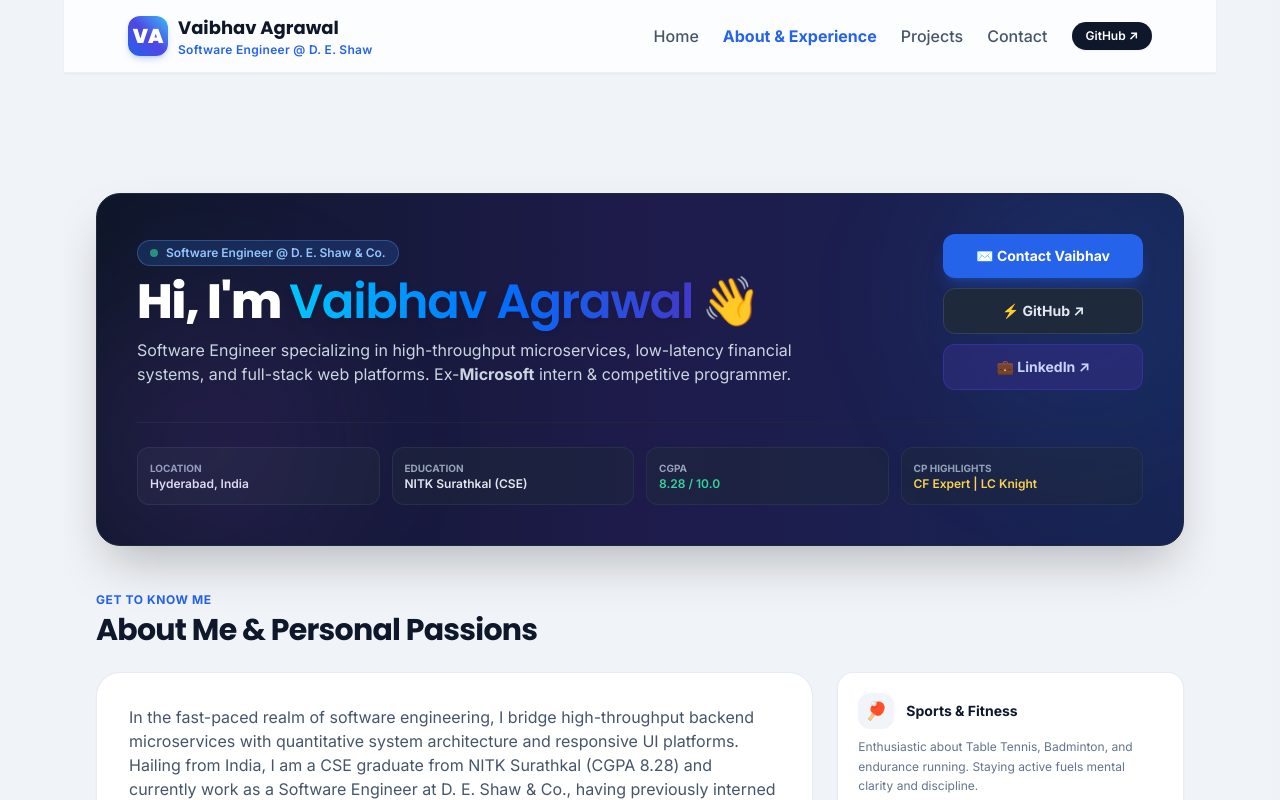
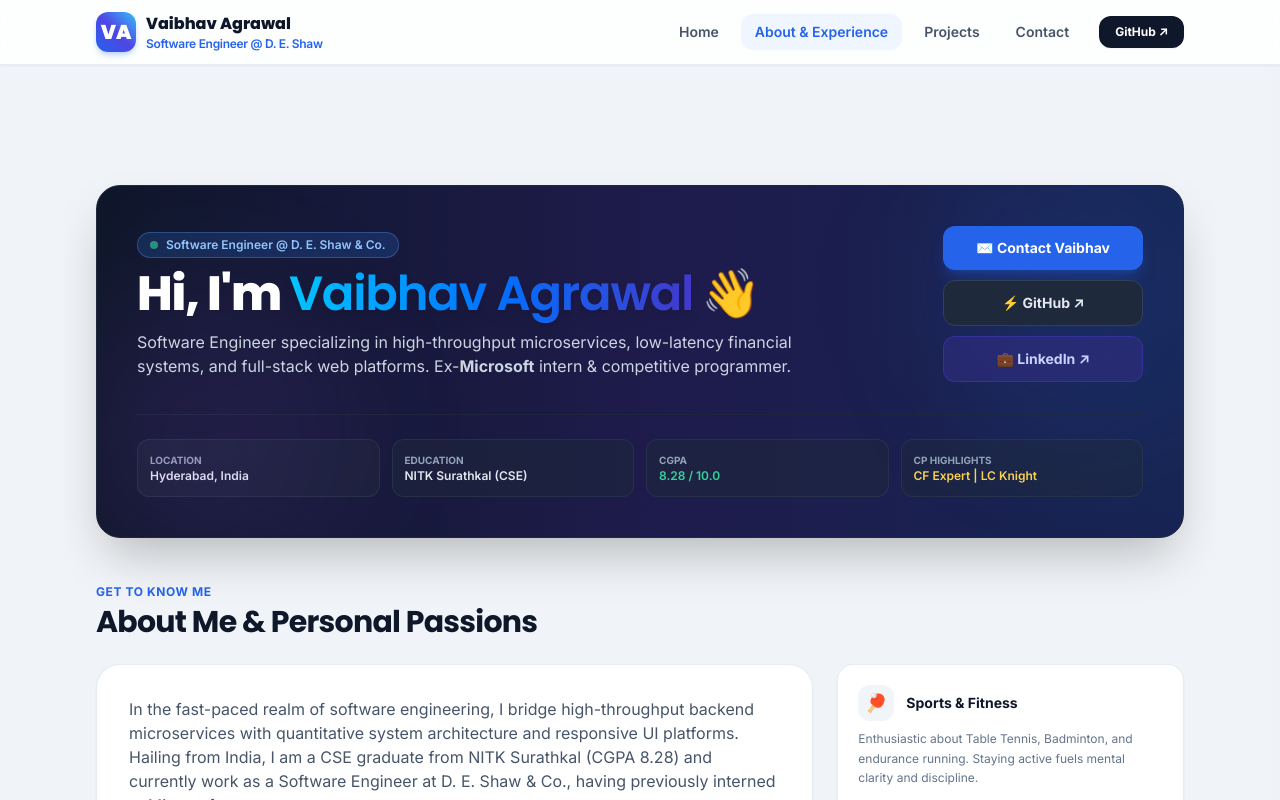
Before and after one commit to VaibhavNITK/Portfolio, a React (Vite) app: page /about in a window 1280 px wide. Shown: the top 800 px of the page. Built offline with nearby package versions, Linux system fonts and the light colour scheme; no server answers.

Commit message:
style: overhaul Navbar component with responsive mobile drawer navigation and floating glassmorphism

```diff
--- a/src/components/Navbar.jsx
+++ b/src/components/Navbar.jsx
@@ -1,56 +1,83 @@
-import { useState } from "react";
-import { NavLink } from "react-router-dom";
+import { useState, useEffect } from "react";
+import { NavLink, useLocation } from "react-router-dom";
 
 const Navbar = () => {
   const [isMobileMenuOpen, setIsMobileMenuOpen] = useState(false);
+  const location = useLocation();
 
-  const closeMenu = () => setIsMobileMenuOpen(false);
+  // Close mobile menu automatically on route change
+  useEffect(() => {
+    setIsMobileMenuOpen(false);
+  }, [location]);
 
   return (
-    <header className='header backdrop-blur-md bg-white/90 border-b border-slate-200/60 shadow-sm sticky top-0 z-50 transition-all'>
-      <div className="w-full max-w-5xl mx-auto flex items-center justify-between">
+    <header className="sticky top-0 z-50 w-full bg-white/85 backdrop-blur-md border-b border-slate-200/80 shadow-sm transition-all">
+      <div className="max-w-6xl mx-auto px-4 sm:px-8 py-3 flex items-center justify-between">
         {/* Brand / Logo */}
         <NavLink
-          to='/'
-          onClick={closeMenu}
-          className='flex items-center gap-2.5 font-bold text-slate-800 hover:opacity-90 transition-opacity'
+          to="/"
+          className="flex items-center gap-2.5 font-bold text-slate-800 hover:opacity-90 transition-opacity min-w-0"
         >
-          <div className='w-10 h-10 rounded-xl bg-gradient-to-tr from-blue-600 via-indigo-600 to-sky-400 flex items-center justify-center text-white font-poppins font-black text-xl shadow-md shadow-blue-500/25 shrink-0'>
+          <div className="w-9 h-9 sm:w-10 sm:h-10 rounded-xl bg-gradient-to-tr from-blue-600 via-indigo-600 to-sky-400 flex items-center justify-center text-white font-poppins font-black text-lg sm:text-xl shadow-md shadow-blue-500/25 shrink-0">
             VA
           </div>
-          <div className='flex flex-col text-left'>
-            <span className='font-poppins font-bold text-slate-900 leading-tight text-base sm:text-lg'>
+          <div className="flex flex-col text-left truncate">
+            <span className="font-poppins font-extrabold text-slate-900 leading-tight text-sm sm:text-base truncate">
               Vaibhav Agrawal
             </span>
-            <span className='text-[10px] sm:text-xs font-semibold text-blue-600 tracking-wide'>
+            <span className="text-[10px] sm:text-xs font-semibold text-blue-600 tracking-tight truncate">
               Software Engineer @ D. E. Shaw
             </span>
           </div>
         </NavLink>
 
         {/* Desktop Navigation */}
-        <nav className='hidden md:flex text-sm sm:text-base gap-6 font-medium items-center'>
+        <nav className="hidden md:flex items-center gap-2 text-sm font-semibold">
           <NavLink
-            to='/'
-            className={({ isActive }) => isActive ? "text-blue-600 font-bold" : "text-slate-600 hover:text-blue-600 transition-colors" }
+            to="/"
+            className={({ isActive }) =>
+              `px-3.5 py-2 rounded-xl transition-all ${
+                isActive
+                  ? "bg-blue-50 text-blue-600 shadow-xs"
+                  : "text-slate-600 hover:text-blue-600 hover:bg-slate-50"
+              }`
+            }
           >
             Home
           </NavLink>
           <NavLink
-            to='/about'
-            className={({ isActive }) => isActive ? "text-blue-600 font-bold" : "text-slate-600 hover:text-blue-600 transition-colors" }
+            to="/about"
+            className={({ isActive }) =>
+              `px-3.5 py-2 rounded-xl transition-all ${
+                isActive
+                  ? "bg-blue-50 text-blue-600 shadow-xs"
+                  : "text-slate-600 hover:text-blue-600 hover:bg-slate-50"
+              }`
+            }
           >
             About & Experience
           </NavLink>
           <NavLink
-            to='/projects'
-            className={({ isActive }) => isActive ? "text-blue-600 font-bold" : "text-slate-600 hover:text-blue-600 transition-colors" }
+            to="/projects"
+            className={({ isActive }) =>
+              `px-3.5 py-2 rounded-xl transition-all ${
+                isActive
+                  ? "bg-blue-50 text-blue-600 shadow-xs"
+                  : "text-slate-600 hover:text-blue-600 hover:bg-slate-50"
+              }`
+            }
           >
             Projects
           </NavLink>
           <NavLink
-            to='/contact'
-            className={({ isActive }) => isActive ? "text-blue-600 font-bold" : "text-slate-600 hover:text-blue-600 transition-colors" }
+            to="/contact"
+            className={({ isActive }) =>
+              `px-3.5 py-2 rounded-xl transition-all ${
+                isActive
+                  ? "bg-blue-50 text-blue-600 shadow-xs"
+                  : "text-slate-600 hover:text-blue-600 hover:bg-slate-50"
+              }`
+            }
           >
             Contact
           </NavLink>
@@ -59,7 +86,7 @@ const Navbar = () => {
             href="https://github.com/VaibhavNITK"
             target="_blank"
             rel="noopener noreferrer"
-            className="inline-flex items-center gap-1.5 px-3.5 py-1.5 rounded-full text-xs font-semibold bg-slate-900 text-white hover:bg-slate-800 transition-all shadow-sm"
+            className="ml-2 inline-flex items-center gap-1.5 px-4 py-2 rounded-xl text-xs font-bold bg-slate-900 text-white hover:bg-slate-800 shadow-sm transition-all active:scale-95"
           >
             GitHub ↗
           </a>
@@ -69,85 +96,97 @@ const Navbar = () => {
         <button
           type="button"
           onClick={() => setIsMobileMenuOpen(!isMobileMenuOpen)}
-          aria-label="Toggle Navigation Menu"
-          className="md:hidden p-2 rounded-xl text-slate-700 hover:bg-slate-100 focus:outline-none focus:ring-2 focus:ring-blue-500/50"
+          aria-label="Toggle Menu"
+          className="md:hidden p-2.5 rounded-xl text-slate-700 hover:bg-slate-100/80 active:bg-slate-200 transition-colors focus:outline-none"
         >
           {isMobileMenuOpen ? (
             <svg className="w-6 h-6" fill="none" stroke="currentColor" viewBox="0 0 24 24">
-              <path strokeLinecap="round" strokeLinejoin="round" strokeWidth="2" d="M6 18L18 6M6 6l12 12" />
+              <path strokeLinecap="round" strokeLinejoin="round" strokeWidth="2.5" d="M6 18L18 6M6 6l12 12" />
             </svg>
           ) : (
             <svg className="w-6 h-6" fill="none" stroke="currentColor" viewBox="0 0 24 24">
-              <path strokeLinecap="round" strokeLinejoin="round" strokeWidth="2" d="M4 6h16M4 12h16M4 18h16" />
+              <path strokeLinecap="round" strokeLinejoin="round" strokeWidth="2.5" d="M4 6h16M4 12h16M4 18h16" />
             </svg>
           )}
         </button>
       </div>
 
-      {/* Mobile Drawer Navigation */}
+      {/* Mobile Drawer Navigation Card */}
       {isMobileMenuOpen && (
-        <div className="md:hidden border-t border-slate-200/80 bg-white/95 backdrop-blur-lg px-4 pt-3 pb-6 space-y-3 shadow-lg animate-in slide-in-from-top duration-200">
+        <div className="md:hidden border-t border-slate-200/80 bg-white/95 backdrop-blur-xl px-4 pt-3 pb-6 space-y-2 shadow-xl animate-in slide-in-from-top duration-200">
           <NavLink
-            to='/'
-            onClick={closeMenu}
+            to="/"
             className={({ isActive }) =>
-              `block px-4 py-2.5 rounded-xl font-semibold text-sm ${
-                isActive ? "bg-blue-50 text-blue-600" : "text-slate-700 hover:bg-slate-50"
+              `flex items-center justify-between px-4 py-3 rounded-2xl font-bold text-sm transition-all ${
+                isActive
+                  ? "bg-blue-600 text-white shadow-md shadow-blue-500/25"
+                  : "text-slate-700 bg-slate-50 hover:bg-slate-100"
               }`
             }
           >
-            🏠 Home (3D Canvas)
+            <span>🏠 Home (3D Canvas)</span>
+            <span className="text-xs opacity-70">➔</span>
           </NavLink>
+
           <NavLink
-            to='/about'
-            onClick={closeMenu}
+            to="/about"
             className={({ isActive }) =>
-              `block px-4 py-2.5 rounded-xl font-semibold text-sm ${
-                isActive ? "bg-blue-50 text-blue-600" : "text-slate-700 hover:bg-slate-50"
+              `flex items-center justify-between px-4 py-3 rounded-2xl font-bold text-sm transition-all ${
+                isActive
+                  ? "bg-blue-600 text-white shadow-md shadow-blue-500/25"
+                  : "text-slate-700 bg-slate-50 hover:bg-slate-100"
               }`
             }
           >
-            👨‍💻 About & Experience
+            <span>👨‍💻 About & Experience</span>
+            <span className="text-xs opacity-70">➔</span>
           </NavLink>
+
           <NavLink
-            to='/projects'
-            onClick={closeMenu}
+            to="/projects"
             className={({ isActive }) =>
-              `block px-4 py-2.5 rounded-xl font-semibold text-sm ${
-                isActive ? "bg-blue-50 text-blue-600" : "text-slate-700 hover:bg-slate-50"
+              `flex items-center justify-between px-4 py-3 rounded-2xl font-bold text-sm transition-all ${
+                isActive
+                  ? "bg-blue-600 text-white shadow-md shadow-blue-500/25"
+                  : "text-slate-700 bg-slate-50 hover:bg-slate-100"
               }`
             }
           >
-            🚀 Featured Projects
+            <span>🚀 Featured Projects</span>
+            <span className="text-xs opacity-70">➔</span>
           </NavLink>
+
           <NavLink
-            to='/contact'
-            onClick={closeMenu}
+            to="/contact"
             className={({ isActive }) =>
-              `block px-4 py-2.5 rounded-xl font-semibold text-sm ${
-                isActive ? "bg-blue-50 text-blue-600" : "text-slate-700 hover:bg-slate-50"
+              `flex items-center justify-between px-4 py-3 rounded-2xl font-bold text-sm transition-all ${
+                isActive
+                  ? "bg-blue-600 text-white shadow-md shadow-blue-500/25"
+                  : "text-slate-700 bg-slate-50 hover:bg-slate-100"
               }`
             }
           >
-            💬 Contact Vaibhav
+            <span>💬 Contact Vaibhav</span>
+            <span className="text-xs opacity-70">➔</span>
           </NavLink>
 
-          <div className="pt-2 flex items-center justify-between gap-3 border-t border-slate-100">
+          {/* Quick Action Profile Buttons */}
+          <div className="pt-3 grid grid-cols-2 gap-2.5 border-t border-slate-100 mt-2">
             <a
               href="https://github.com/VaibhavNITK"
               target="_blank"
               rel="noopener noreferrer"
-              className="flex-1 py-2 text-center rounded-xl bg-slate-900 text-white font-semibold text-xs"
+              className="py-2.5 px-3 text-center rounded-xl bg-slate-900 text-white font-bold text-xs shadow-sm hover:bg-slate-800 active:scale-95 transition-all"
             >
-              GitHub Profile
+              ⚡ GitHub Profile ↗
             </a>
             <a
               href="https://www.linkedin.com/in/vaibhav-agrawal/"
               target="_blank"
               rel="noopener noreferrer"
-              className="flex-1 py-2 text-center rounded-xl bg-blue-600 text-white font-semibold text-xs"
+              className="py-2.5 px-3 text-center rounded-xl bg-blue-600 text-white font-bold text-xs shadow-sm hover:bg-blue-500 active:scale-95 transition-all"
             >
-              LinkedIn Profile
+              💼 LinkedIn ↗
             </a>
           </div>
         </div>
--- a/src/index.css
+++ b/src/index.css
@@ -42,10 +42,6 @@ body {
 
   .btn {
     @apply text-white bg-gradient-to-r from-blue-600 via-indigo-600 to-sky-600 hover:from-blue-700 hover:to-indigo-700 focus:ring-4 focus:outline-none focus:ring-blue-300 font-bold rounded-xl text-sm w-full sm:w-auto px-6 py-3.5 text-center shadow-lg shadow-blue-500/25 transition-all active:scale-[0.98];
-  }
-
-  .header {
-    @apply flex justify-between items-center sm:px-12 px-5 py-3.5 max-w-6xl mx-auto sticky top-0 bg-white/80 backdrop-blur-md z-50 right-0 left-0 border-b border-slate-200/60 shadow-sm;
   }
 
   .footer {
```
